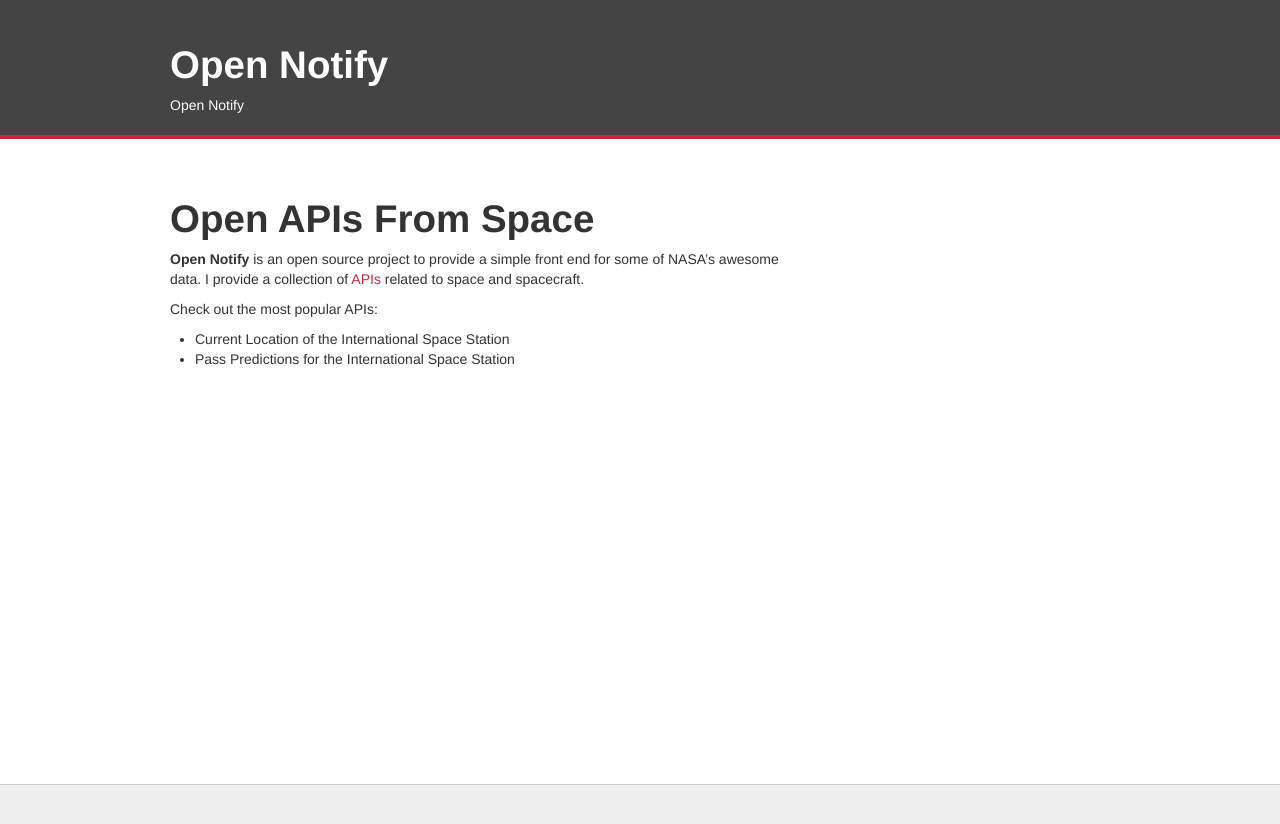
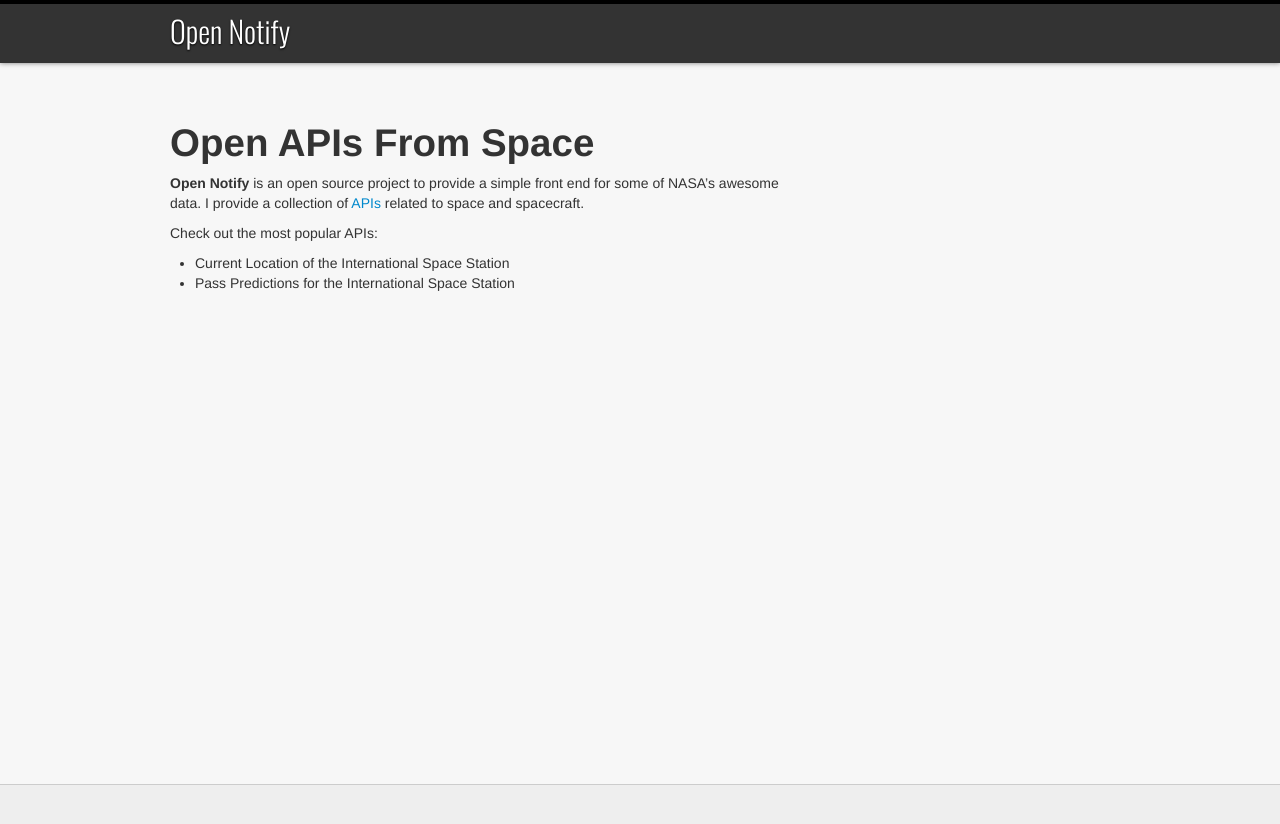
Before and after one commit to open-notify/open-notify.github.com, a Jekyll site: the page built from index.markdown, in a window 1280 px wide. Shown: the top 824 px of the page. Built offline with Jekyll 4.4.1, drawn with Linux system fonts in a browser that asks for light colours.

Commit message:
working on homepage style

```diff
--- a/_layouts/default.html
+++ b/_layouts/default.html
@@ -1,18 +1,18 @@
-<!DOCTYPE html>
-<html lang="en">
-<head>
-  <meta charset="utf-8">
-  <title>{{ page.title }}</title>
+<!doctype html>
+<html lang="en-us">
+ <head>
+  <meta http-equiv="Content-Type" content="text/html; charset=UTF-8">
   <meta name="viewport" content="width=device-width, initial-scale=1.0">
   <link href="/css/bootstrap.min.css" rel="stylesheet">
+  <link href='http://fonts.googleapis.com/css?family=Oswald:400,300' rel='stylesheet' type='text/css'>
   <link href="/css/style.css" rel="stylesheet">
-</head>
+  <title>{{ page.title }}</title>
+ </head>
 <body>
 <div class="wrapper">
  <div id="header">
   <div class="container">
    <h1>Open Notify</h1>
-   <p>{{ page.title }}<p>
   </div>
  </div>
  <div id="content">
--- a/css/style.css
+++ b/css/style.css
@@ -3,21 +3,26 @@ body > .wrapper { height: auto; min-height: 100%; }
 #content { padding-bottom: 100px; }
 #footer { clear: both; position: relative; z-index: 10; height: 100px; margin-top: -116px; }
 
+body { background:#f7f7f7; }
+
 #header {
-    background: #444;
-    border-bottom: 4px solid #c02942;
-    color: #fff;
-    padding-top: 35px;
-    padding-bottom: 10px;
+    height:45px;
+    background:#333;
+    color:#eee;
+    padding-top:7px;
+    padding-bottom: 7px;
+    border-top:4px solid #000;
+    box-shadow: 0 0 5px #777;
 }
 
-a, a:hover {
-    color: #c02942;
-}
-
-#header small {
-    color: #eee;
-    font-size: 0.32em;
+#header h1 {
+    font-family: 'Oswald', sans-serif;
+    font-weight: 300;
+    font-size: 30px;
+    color: #fff;
+    margin-top: 0;
+    padding-top: 0;
+    text-shadow: 0 1px 2px #000;
 }
 
 #content {
```
